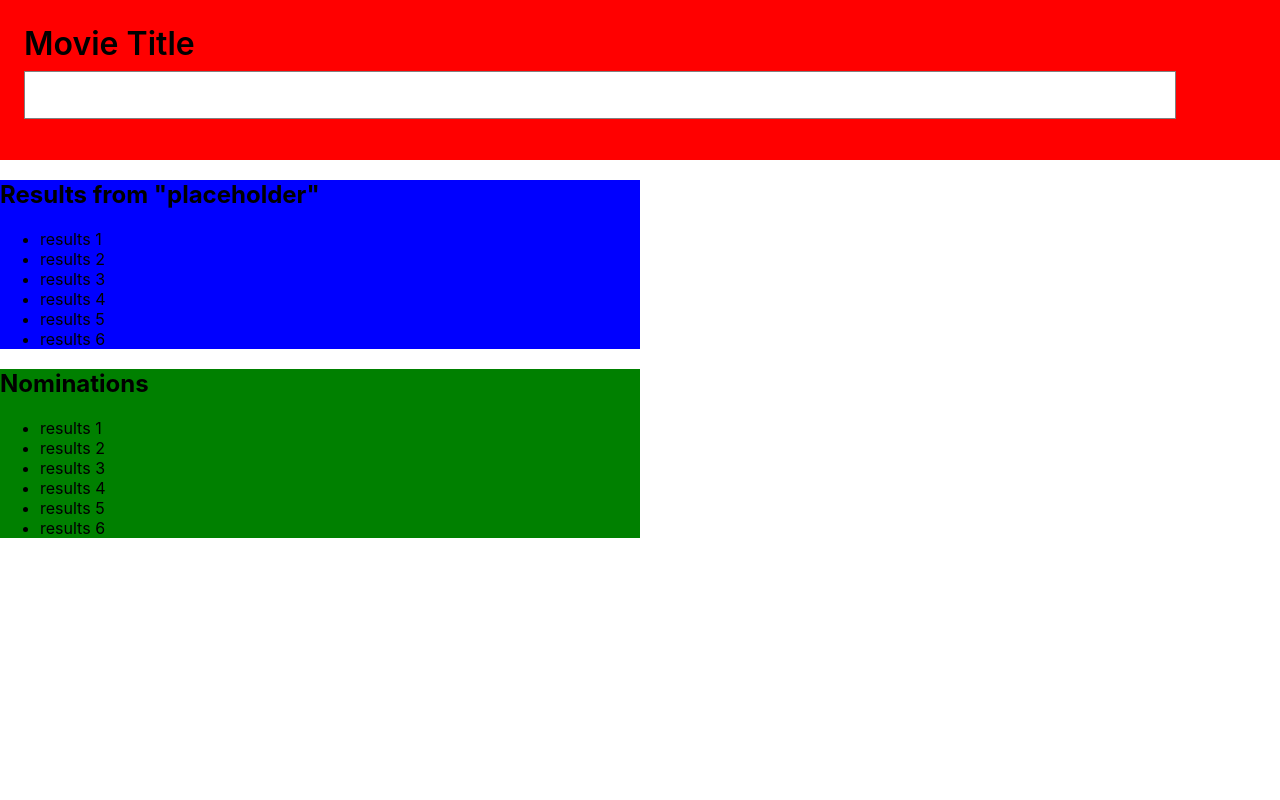
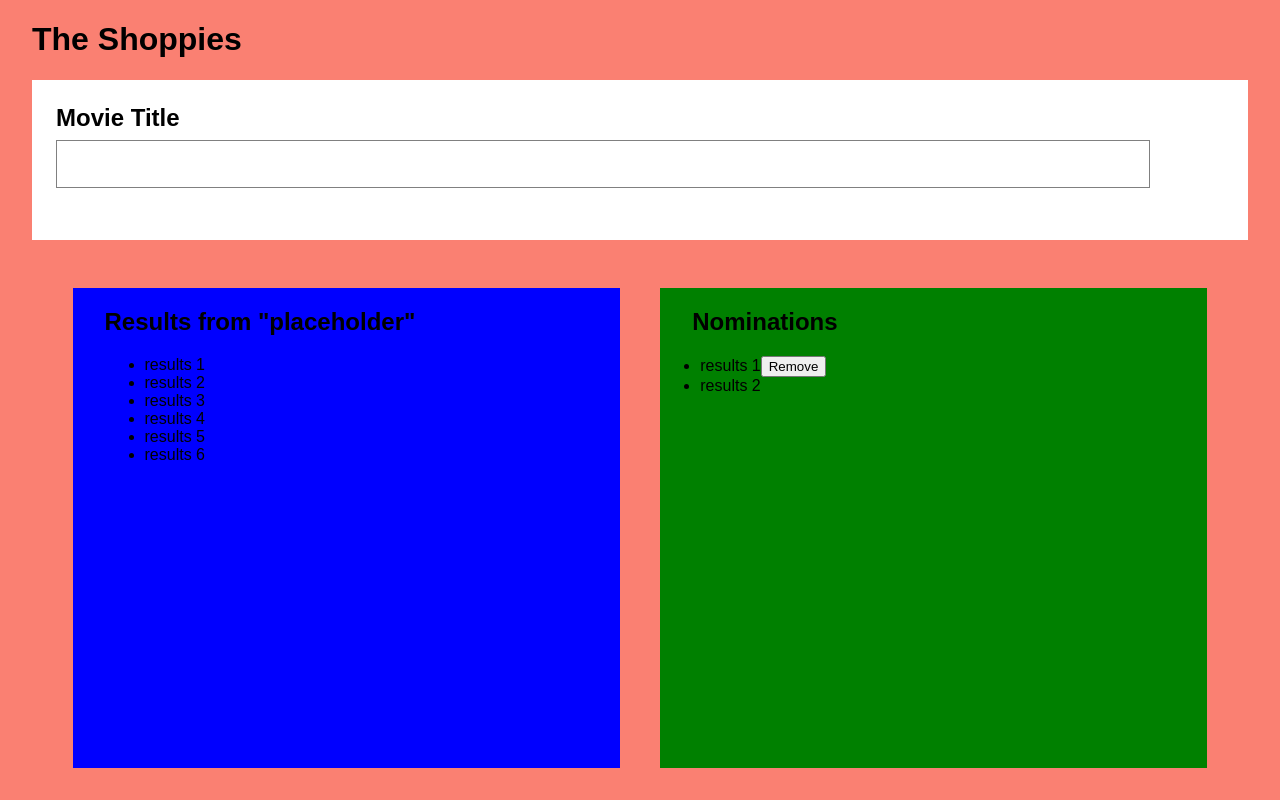
Before and after one commit to TejiriAsah/the-shoppies, a React (Create React App) app: page / in a window 1280 px wide. Built offline with nearby package versions, Linux system fonts and the light colour scheme.

Commit message:
add font, basic styling

```diff
--- a/src/App.css
+++ b/src/App.css
@@ -2,37 +2,7 @@
   text-align: center;
 }
 
-.App-logo {
-  height: 40vmin;
-  pointer-events: none;
+body {
+  background-color: salmon;
+  font-family: "Titillium Web", sans-serif;
 }
-
-@media (prefers-reduced-motion: no-preference) {
-  .App-logo {
-    animation: App-logo-spin infinite 20s linear;
-  }
-}
-
-.App-header {
-  background-color: #282c34;
-  min-height: 100vh;
-  display: flex;
-  flex-direction: column;
-  align-items: center;
-  justify-content: center;
-  font-size: calc(10px + 2vmin);
-  color: white;
-}
-
-.App-link {
-  color: #61dafb;
-}
-
-@keyframes App-logo-spin {
-  from {
-    transform: rotate(0deg);
-  }
-  to {
-    transform: rotate(360deg);
-  }
-}
--- a/src/App.js
+++ b/src/App.js
@@ -1,4 +1,5 @@
 import React from "react";
+import "./App.css";
 // import SearchBar from "./components/searchBar/SearchBar";
 // import SearchResults from "./components/searchResults/SearchResults";
 // import Nominations from "./components/nominations/Nominations";
--- a/src/HomePage.js
+++ b/src/HomePage.js
@@ -2,14 +2,18 @@ import React from "react";
 import SearchBar from "./components/searchBar/SearchBar";
 import SearchResults from "./components/searchResults/SearchResults";
 import Nominations from "./components/nominations/Nominations";
+import "./homePage.scss";
 
 class HomePage extends React.Component {
   render() {
     return (
-      <div>
+      <div className="test">
+        <h1>The Shoppies</h1>
         <SearchBar />
-        <SearchResults />
-        <Nominations />
+        <div className="testview">
+          <SearchResults />
+          <Nominations />
+        </div>
       </div>
     );
   }
--- a/src/components/nominations/Nominations.js
+++ b/src/components/nominations/Nominations.js
@@ -5,14 +5,14 @@ class Nominations extends React.Component {
   render() {
     return (
       <div className="nominations__container">
-        <h2> Nominations </h2>
+        <h2 className="nominations__heading"> Nominations </h2>
+
         <ul>
-          <li>results 1</li>
+          <li>
+            <span>results 1</span>
+            <button>Remove</button>
+          </li>
           <li>results 2</li>
-          <li>results 3</li>
-          <li>results 4</li>
-          <li>results 5</li>
-          <li>results 6</li>
         </ul>
       </div>
     );
--- a/src/components/nominations/nominations.scss
+++ b/src/components/nominations/nominations.scss
@@ -1,6 +1,10 @@
 .nominations {
   &__container {
     background-color: green;
-    width: 50%;
+    width: 45%;
+    height: 30rem;
+  }
+  &__heading {
+    margin-left: 2rem;
   }
 }
--- a/src/components/searchBar/searchBar.scss
+++ b/src/components/searchBar/searchBar.scss
@@ -1,11 +1,11 @@
 .input {
-  background-color: red;
+  background-color: white;
   height: 10rem;
 
   &__label {
     display: block;
     font-weight: 600;
-    font-size: 2rem;
+    font-size: 1.5rem;
     color: black;
     margin-left: 1.5rem;
     margin-bottom: 0.5rem;
--- a/src/components/searchResults/SearchResults.js
+++ b/src/components/searchResults/SearchResults.js
@@ -5,8 +5,8 @@ class SearchResults extends React.Component {
   render() {
     return (
       <div className="results">
-        <h2> Results from "placeholder" </h2>
-        <ul>
+        <h2 className="results__heading"> Results from "placeholder" </h2>
+        <ul className="results__list">
           <li>results 1</li>
           <li>results 2</li>
           <li>results 3</li>
--- a/src/components/searchResults/searchResults.scss
+++ b/src/components/searchResults/searchResults.scss
@@ -1,4 +1,11 @@
 .results {
   background-color: blue;
-  width: 50%;
+  width: 45%;
+  height: 30rem;
+  &__heading {
+    margin-left: 2rem;
+  }
+  &__list {
+    margin-left: 2rem;
+  }
 }
--- /dev/null
+++ b/src/homePage.scss
@@ -0,0 +1,10 @@
+.testview {
+  display: flex;
+  justify-content: space-evenly;
+  margin-top: 3rem;
+}
+
+.test {
+  padding-left: 2rem;
+  padding-right: 2rem;
+}
--- /dev/null
+++ b/src/partials/_mixins.scss
@@ -0,0 +1 @@
+@import url("https://fonts.googleapis.com/css2?family=Titillium+Web:wght@400;600&display=swap");
```
Also changed, not shown: src/partials/_variables.scss (added).
